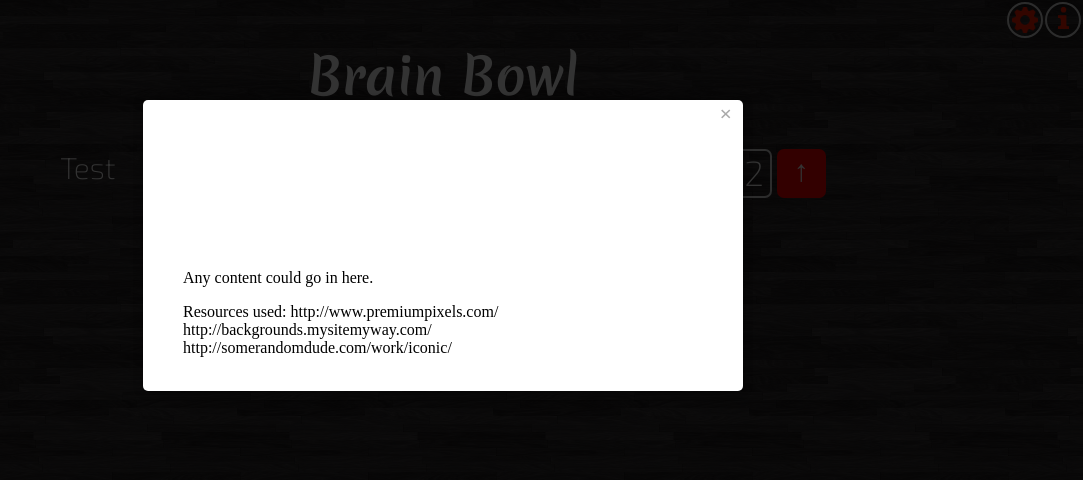
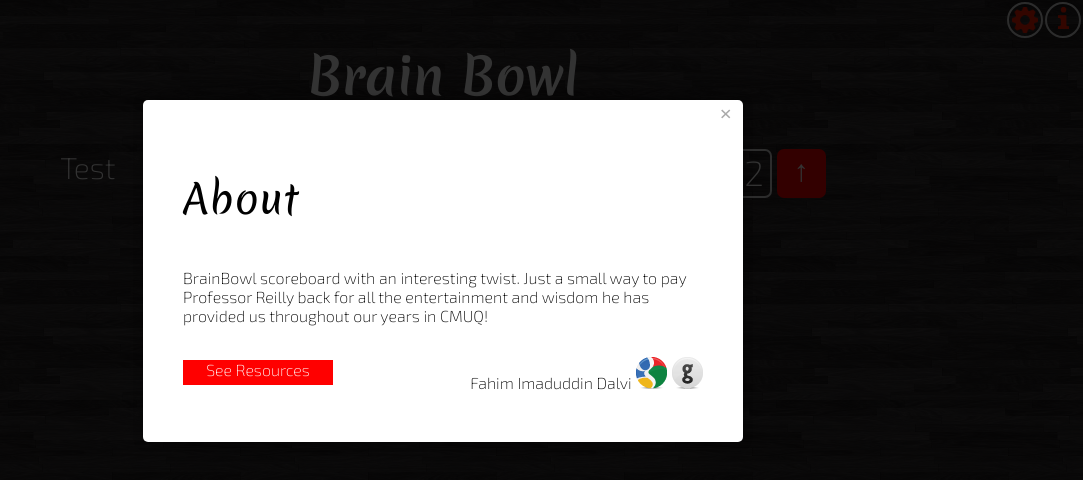
Before and after one commit to fdalvi/brainbowlscorer, a plain HTML site: page index.html in a window 1280 px wide. Both pictures are taken after a click on the picture 1260 px from the left and 18 px from the top of the page. Shown: the whole page, without its empty margins (197-1280 px from the left). Drawn offline with Linux system fonts and the light colour scheme.

Commit message:
Updated About page

```diff
--- a/css/main.css
+++ b/css/main.css
@@ -115,3 +115,29 @@ h2
 	margin-top: 3px;
 	margin-left: 11px;
 }
+
+.modalTitle
+{
+	font-family: 'Merienda', cursive;
+	font-size: 40px;
+}
+
+.conceal
+{
+	display: none;
+}
+
+.button
+{
+	text-align: center;
+	background-color: red;
+	vertical-align: center;
+	color: white;
+	height: 25px;
+	width: 150px;
+}
+
+#description, #resources
+{
+	/*position: absolute;*/
+}
--- a/index.html
+++ b/index.html
@@ -44,12 +44,28 @@
 		</div>
 	</div>
 	<div id="about" class="reveal-modal">
-		<h1>Modal Title</h1>
-		<p>Any content could go in here.</p>
 		<a class="close-reveal-modal">&#215;</a>
-		Resources used: http://www.premiumpixels.com/
-		http://backgrounds.mysitemyway.com/
-		http://somerandomdude.com/work/iconic/
+		<p class="modalTitle">About</p>
+		<div id="description" class="thinfont">
+			<p class="thinfont">BrainBowl scoreboard with an interesting twist. Just a small way to pay Professor Reilly back for all the entertainment and wisdom he has provided us throughout our years in CMUQ!</p>
+			<p style="float:right;">Fahim Imaduddin Dalvi
+			<a href="https://plus.google.com/+FahimDalvi"><img src="media/icons/google_32.png"/></a>
+			<a href="https://github.com/fdalvi/"><img src="media/icons/github_32.png"/></a>
+			</p>
+			<br>
+			<div class="button" onclick="showResources();">See Resources</div>
+		</div>
+		<div id="resources" class="thinfont conceal">
+			<p>Some of the resources used in making this tool:
+			<br/>
+			<a href="http://backgrounds.mysitemyway.com/">Background</a>
+			<br/>
+			<a href="http://somerandomdude.com/work/iconic/">Icons</a>
+			<br/>
+			<a href="http://www.google.com/fonts/">Fonts</a>
+			</p>
+			<div class="button" onclick="showDescription();">Back to Description</div>
+		</div>
 	</div>
 </body>
 </html>
--- a/js/main.js
+++ b/js/main.js
@@ -17,3 +17,14 @@ function revealAbout()
      dismissmodalclass: 'close-reveal-modal'    //the class of a button or element that will close an open modal
  });
 }
+
+function showResources() {
+	$("#description").slideUp();
+	$("#resources").slideDown();
+
+}
+
+function showDescription() {
+	$("#resources").slideUp();
+	$("#description").slideDown();
+}
```
